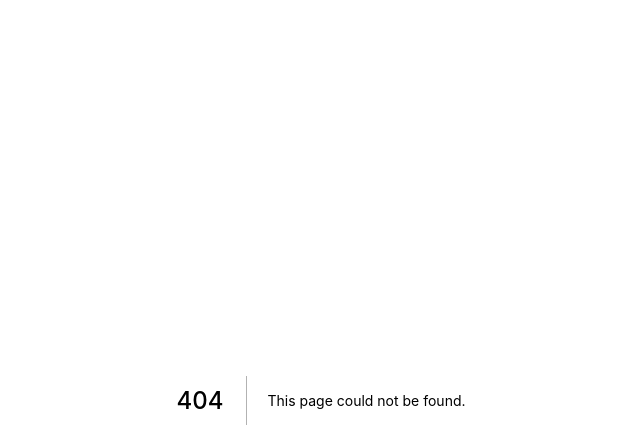
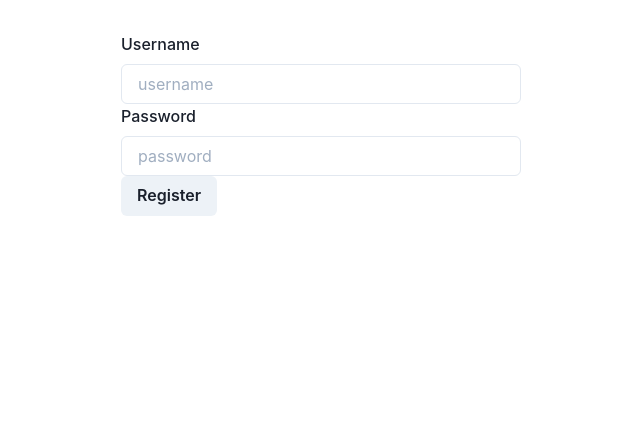
Before and after one commit to FzComet206/reddit_min_client, a Next.js app: page /register in a window 1280 px wide. Before the commit this address had no page. Shown: the top 448 px of the page, without its empty margins (319-959 px from the left). Built offline with nearby package versions, Linux system fonts and the light colour scheme.

Commit message:
register ui

```diff
--- a/package.json
+++ b/package.json
@@ -12,6 +12,7 @@
     "@emotion/react": "^11.0.0",
     "@emotion/styled": "^11.0.0",
     "@types/node": "^14.14.37",
+    "formik": "^2.2.6",
     "framer-motion": "^3.10.6",
     "next": "latest",
     "react": "^17.0.1",
--- /dev/null
+++ b/src/components/InputField.tsx
@@ -0,0 +1,28 @@
+import {
+    FormControl,
+    FormErrorMessage,
+    FormLabel,
+    Input } from '@chakra-ui/react';
+
+import { useField } from 'formik';
+import React, { InputHTMLAttributes } from 'react';
+
+type InputFieldProps = InputHTMLAttributes<HTMLInputElement> & {
+    label: string;
+    name: string;
+};
+
+export const InputField: React.FC<InputFieldProps> = ({label, size: _, ...props}) => { // destructure
+    const [field, { error }] = useField(props);
+    return (
+        <FormControl isInvalid={!!error}>
+            <FormLabel htmlFor={field.name}>
+                {label}
+            </FormLabel>
+            <Input {...field} {...props} id={field.name} />
+
+            {error? <FormErrorMessage>{error}</FormErrorMessage> : null}
+
+        </FormControl>
+    )
+}
--- /dev/null
+++ b/src/components/Wrapper.tsx
@@ -0,0 +1,19 @@
+import React from 'react';
+import { Box } from '@chakra-ui/react';
+
+interface WrapperProps {
+    variant?: 'small' | 'regular'
+}
+
+export const Wrapper: React.FC<WrapperProps> = ({ children, variant='regular'}) => {
+    return (
+        <Box
+            mx="auto"
+            mt={8}
+            maxW={variant === "regular" ? "800px" : "400px"}
+            width="100%"
+        >
+            {children}
+        </Box>
+    )
+}
--- a/src/pages/index.tsx
+++ b/src/pages/index.tsx
@@ -1,2 +1,2 @@
-const Index = () => <div>Hello World</div>;
+const Index = () => <div>Hi</div>;
 export default Index;
--- /dev/null
+++ b/src/pages/register.tsx
@@ -0,0 +1,57 @@
+import Rract from 'react';
+import { Wrapper } from '../components/Wrapper';
+
+import {
+    Box,
+    Button,
+} from "@chakra-ui/react"
+
+import { Formik, Form } from 'formik';
+import { InputField } from '../components/InputField';
+import React from 'react';
+
+interface registerProps {}
+
+const Register: React.FC<registerProps> = ({}) => {
+    return (
+        <Wrapper variant='small'>
+            <Formik initialValues={{ username: "", password: "" }}
+                    onSubmit={(values)=>{
+                        console.log(values);
+                    }}>
+
+                {({isSubmitting}) => (
+                    <Form>
+                        <Box mt={4}>
+
+                            <InputField
+                                name="username"
+                                placeholder="username"
+                                label="Username"
+                            ></InputField>
+
+                            <InputField
+                                name="password"
+                                placeholder="password"
+                                label="Password"
+                                type="password"
+                            ></InputField>
+
+                        </Box>
+                        <Button
+                            type="submit"
+                            variantcolor="teal"
+                            isLoading={isSubmitting}
+                            >
+                            Register
+                        </Button>
+                    </Form>
+                )}
+
+            </Formik>
+        </Wrapper>
+    );
+
+}
+
+export default Register;
```
